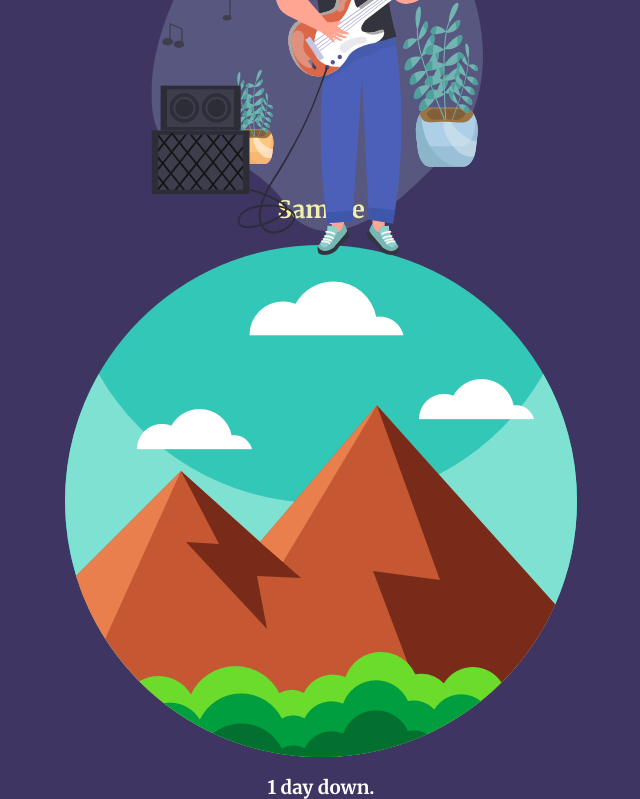
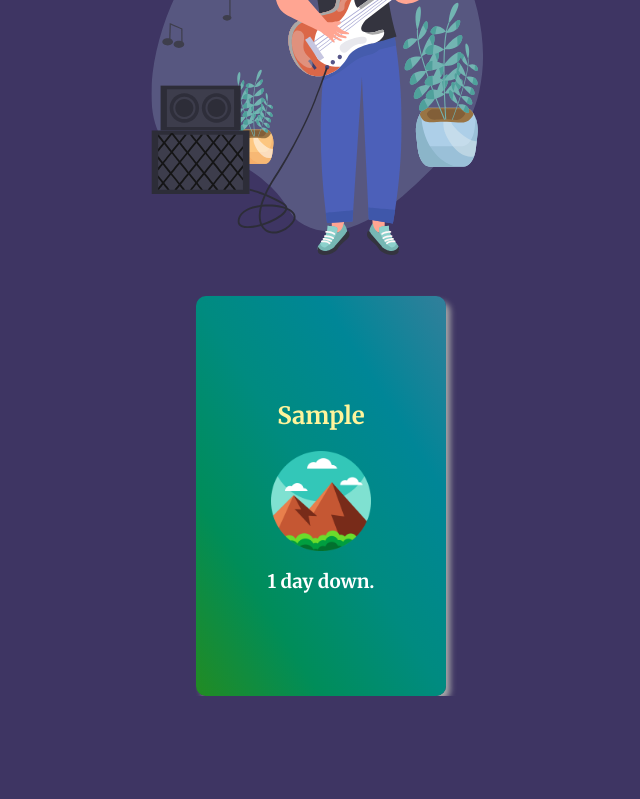
Before and after one commit to natesobeck/habitual, a Django app: page /habits/ in a window 1280 px wide. Shown: the part 310-1109 px from the top of the page, without its empty margins (319-959 px from the left). After the commit the page ends 1006 px from the top, so only its background shows below. Run offline with Django 4.2, Linux system fonts and the light colour scheme; a user stored in the database is signed in; tables that the repository leaves empty hold one stand-in row (values such as "Sample post").

Commit message:
fix bug where lifestyle category icon was too large

```diff
--- a/main_app/templates/habits/index.html
+++ b/main_app/templates/habits/index.html
@@ -22,7 +22,7 @@
           <div class="habit-card">
             <h1 class="header">{{ habit.habit }}</h1>
             {% if habit.category == 'L' %}
-              <img src="{% static 'images/mountain.png' %}" alt="A graphic of a mountain">
+              <img src="{% static 'images/mountain.png' %}" alt="A graphic of a mountain" class="category-icon">
             {% elif habit.category == 'H' %}
               <img src="{% static 'images/fireplace.png' %}" alt="A graphic of a fireplace" class="category-icon">
             {% elif habit.category == 'W' %}
--- a/main_app/templates/main_app/habit_detail.html
+++ b/main_app/templates/main_app/habit_detail.html
@@ -14,7 +14,7 @@
 <div class="card">
   <h2 class="header">{{ habit.habit }}</h2>
   {% if habit.category == 'L' %}
-    <img src="{% static 'images/mountain.png' %}" alt="A graphic of a mountain">
+    <img src="{% static 'images/mountain.png' %}" alt="A graphic of a mountain" class="category-icon-l">
   {% elif habit.category == 'H' %}
     <img src="{% static 'images/fireplace.png' %}" alt="A graphic of a fireplace" class="category-icon-l">
   {% elif habit.category == 'W' %}
```
